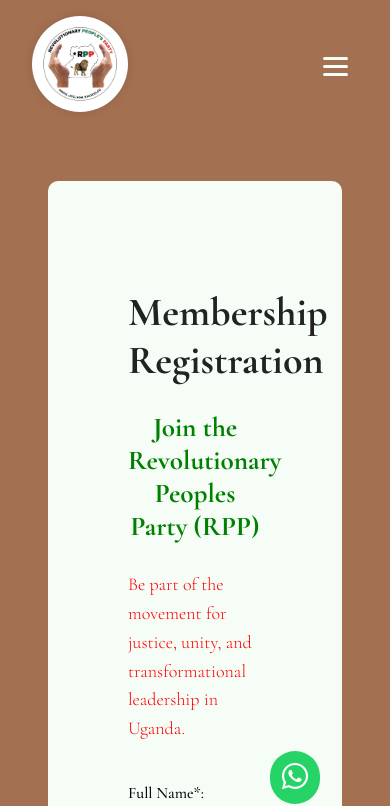
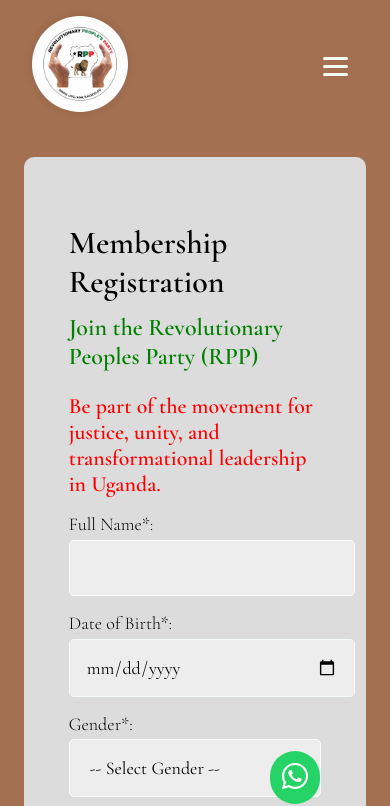
Before and after one commit to dkabagambe/Revolutionary-People-s-Party, a React (Create React App) app: page /membership in a window 390 px wide. Shown: the top 806 px of the page. Built offline with nearby package versions, Linux system fonts and the light colour scheme.

Commit message:
done adding the main styles

```diff
--- a/src/styles/membershipForm.css
+++ b/src/styles/membershipForm.css
@@ -1,40 +1,42 @@
 .membership-form-container {
   width: auto;
-  background-color: #f5fdf6;
   margin: auto;
   padding: 5rem;
   margin: 3rem;
   border-radius: 10px;
+  background: #dddcdc;
+  font-family: "Cormorant Garamond", serif;
 }
 
 h1 {
-  text-align: center;
-  color: #222;
-  font-size: 2.5rem;
+  color: #000;
+  font-size: clamp(32px, 1.5vw + 1rem, 40px);
+  font-weight: 600;
+  margin-bottom: calc(0.8 * clamp(10px, 2vw + 1rem, 15px));
 }
 
 .subheading {
-  text-align: center;
-  font-weight: bold;
-  font-size: 1.7rem;
+  font-size: clamp(24px, 1.5vw + 1rem, 30px);
+  font-weight: 600;
+  margin-bottom: calc(0.8 * clamp(10px, 2vw + 1rem, 15px));
+  margin-top: calc(0.8 * clamp(10px, 2vw + 1rem, 15px));
   color: green;
 }
 
 .description {
-  text-align: center;
-  margin-bottom: 1.5rem;
+  font-size: clamp(20px, 1.5vw + 1rem, 22px);
+  font-weight: 550;
+  margin-bottom: calc(0.8 * clamp(10px, 2vw + 1rem, 15px));
   color: red;
-  font-weight: 300;
-  font-size: clamp(10px, 5vw, 18px);
-  line-height: clamp(1.5, 1.6, 1.8);
-  text-align: left;
-  margin-bottom: calc(0.8 * clamp(50px, 2vw + 1rem, 65px));
 }
 
 .membership-form label {
   display: block;
   margin: 1rem 0 0.3rem;
   font-weight: 500;
+  font-weight: 300;
+  font-size: clamp(12px, 5vw, 18px);
+  font-family: "Cormorant Garamond", serif;
 }
 
 .membership-form input,
@@ -42,8 +44,12 @@
   width: 100%;
   padding: 1rem;
   border-radius: 5px;
-  border: 1px solid #ccc;
+  border: 1px solid #f5fdf6;
   outline: none;
+  background: #eeeded;
+  font-weight: 300;
+  font-size: clamp(12px, 5vw, 18px);
+  font-family: "Cormorant Garamond", serif;
 }
 
 .checkbox-group {
@@ -71,16 +77,16 @@
 }
 
 .payment-info {
-  background-color: #fff;
   margin-top: 2rem;
   padding: 1rem;
   border-left: 4px solid #27ae60;
   border-radius: 8px;
+  background: #eeeded;
+  font-family: "Cormorant Garamond", serif;
 }
 
 .payment-info h3 {
   margin-top: 0;
-  color: #27ae60;
   color: #a37051;
 }
 
@@ -91,3 +97,22 @@
 .payment-info li {
   margin-bottom: 0.5rem;
 }
+@media (max-width: 768px) {
+  .membership-form-container {
+    padding: 2.8rem;
+    margin: 1.5rem;
+  }
+  .membership-form label {
+    display: block;
+    margin: 1rem 0 0.3rem;
+    font-weight: 500;
+    font-weight: 300;
+    font-size: clamp(12px, 5vw, 18px);
+  }
+
+  .membership-form input,
+  .membership-form select {
+    font-weight: 400;
+    font-size: clamp(12px, 5vw, 18px);
+  }
+}
```
